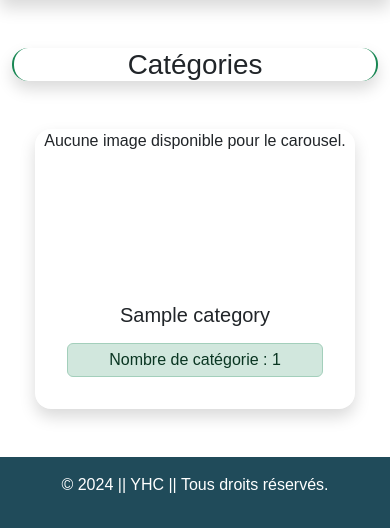
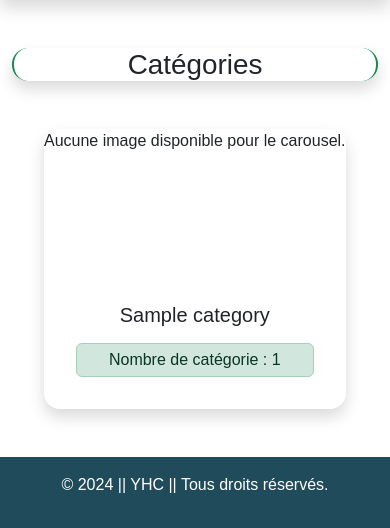
Before and after one commit to CostantiniYH/projet_yhc, a PHP site: page /categories.php in a window 390 px wide. Shown: the part 60-588 px from the top of the page. Run offline with PHP 8.4, Linux system fonts and the light colour scheme; tables that the repository leaves empty or names only in its code hold one stand-in row (values such as "Sample post").

Commit message:
modif de l'index

```diff
--- a/components/categorie.php
+++ b/components/categorie.php
@@ -1,5 +1,5 @@
 <div class="rounded-4 shadow text-center card border-0 hvr-shadow-radial">
-    <div class="card-img-top card-img rounded-top col-sm-12" style="width: 20rem; height: 150px; overflow: hidden;">
+    <div class="card-img-top card-img rounded-top" style="height: 150px; overflow: hidden;">
         <?php
             $carousel = new Carousel();
 
```
